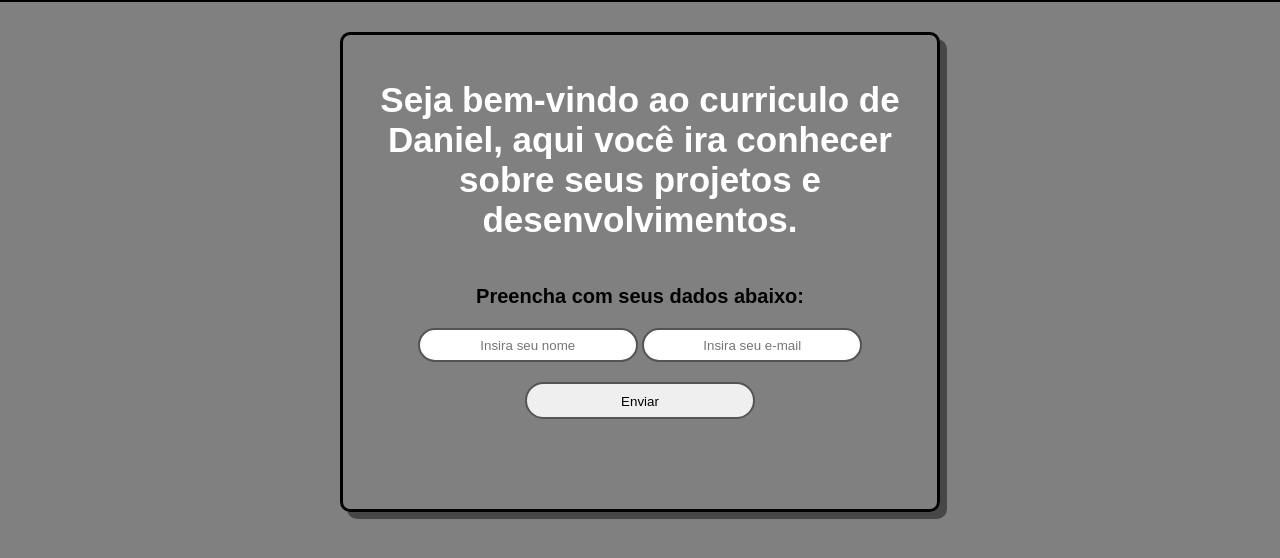
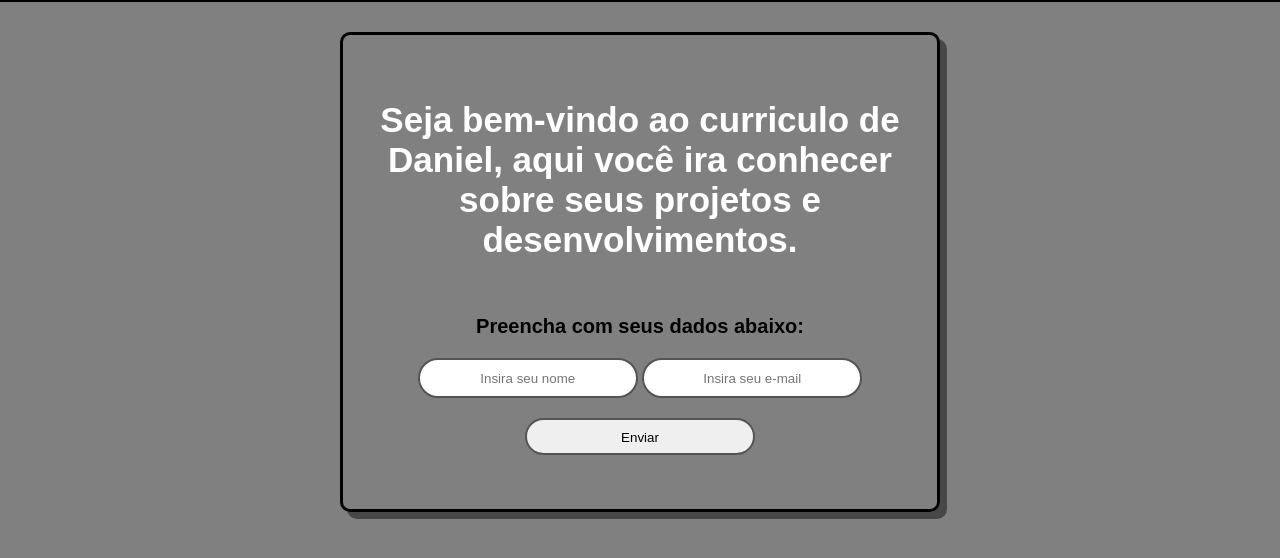
Before and after one commit to Goncxz/Landing-page-curriculo, a plain HTML site: page index.html in a window 1280 px wide. Shown: the part 58-616 px from the top of the page. Drawn offline with nearby package versions, Linux system fonts and the light colour scheme.

Commit message:
Add files via upload

```diff
--- a/style.css
+++ b/style.css
@@ -68,7 +68,7 @@ a:hover {
 }
 
 #sobre-mim {
-    margin-top: 15px;
+    margin-top: 35px;
     text-align: center;
     font-size: 35px;
     color: white;
@@ -76,6 +76,7 @@ a:hover {
 }
 
 h2 {
+    margin-top: 10px;
     color: black;
     font-size: 20px;
 }
@@ -93,9 +94,9 @@ form {
 input {
     margin-top: 20px;
     border-radius: 20px;
-    padding: 15px;
+    padding: 18px;
     border: 2px solid rgb(85, 84, 84);
-    height: 20px;
+    height: 25px;
     width: 220px;
 }
 
@@ -158,7 +159,7 @@ transition: 0.3s all;
     }
 
     #container{
-        margin-top: 100px;
+        margin-top: 80px;
         height: 550px;
         width: 350px;
     }
```
